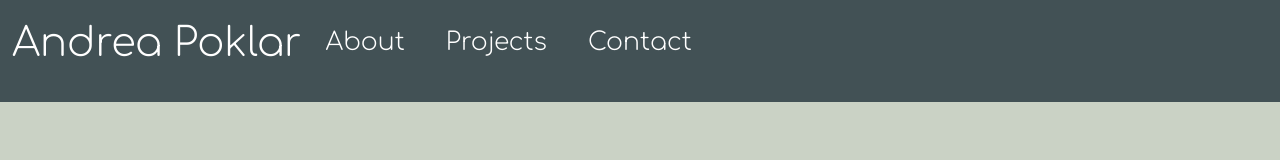
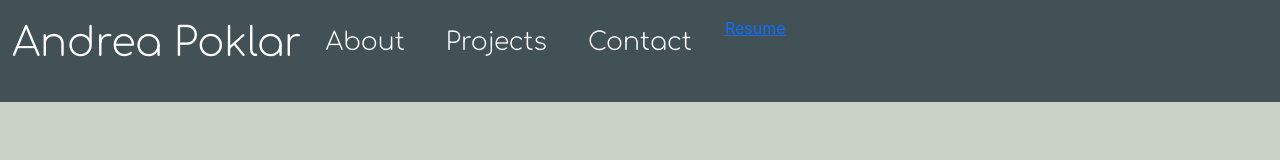
Before and after one commit to apoklar/react-portfolio, a React (Create React App) app: page /resume in a window 1280 px wide. Shown: the top 160 px of the page. Built offline with nearby package versions, Linux system fonts and the light colour scheme.

Commit message:
added resume

```diff
--- a/src/App.js
+++ b/src/App.js
@@ -6,6 +6,7 @@ import {BrowserRouter as Router, Route} from "react-router-dom";
 import About from './components/About';
 import Contact from './components/Contact';
 import Project from './components/Project';
+import Resume from './components/Resume';
 
 function App() {
   return (
@@ -15,6 +16,7 @@ function App() {
           <Route component={About} exact path="/about"/>
           <Route component={Contact} exact path="/contact"/>
           <Route component={Project} exact path="/project"/>
+          <Route component={Resume} exact path="/resume"/>
         </Router>
       <Footer/>
     </div>
--- a/src/components/Nav/index.js
+++ b/src/components/Nav/index.js
@@ -1,5 +1,6 @@
 import React from 'react';
-import {Link} from 'react-router-dom'
+import {Link} from 'react-router-dom';
+import PDF from './src/resume1.pdf';
 
 function Nav() {
     return (
@@ -23,6 +24,7 @@ function Nav() {
                         <Link to="/contact" style={{ textDecoration: 'none' }}><li className="nav-item">
                         <p className="nav-link" aria-current="page">Contact</p>
                         </li></Link>
+                        <a href={PDF}>Resume</a>
                     </ul>
                     </div>
                 </div>
--- /dev/null
+++ b/src/components/Resume/index.js
@@ -0,0 +1,12 @@
+import React from 'react';
+
+function Resume() {
+    return (
+        <div className="resume">
+            <link href="https://fonts.googleapis.com/css2?family=Comfortaa:wght@300&display=swap" rel="stylesheet"></link>
+
+        </div>
+    )
+}
+
+export default Resume
```
Also changed, not shown: 1 other file (tests, documents, lock files or other folders).
